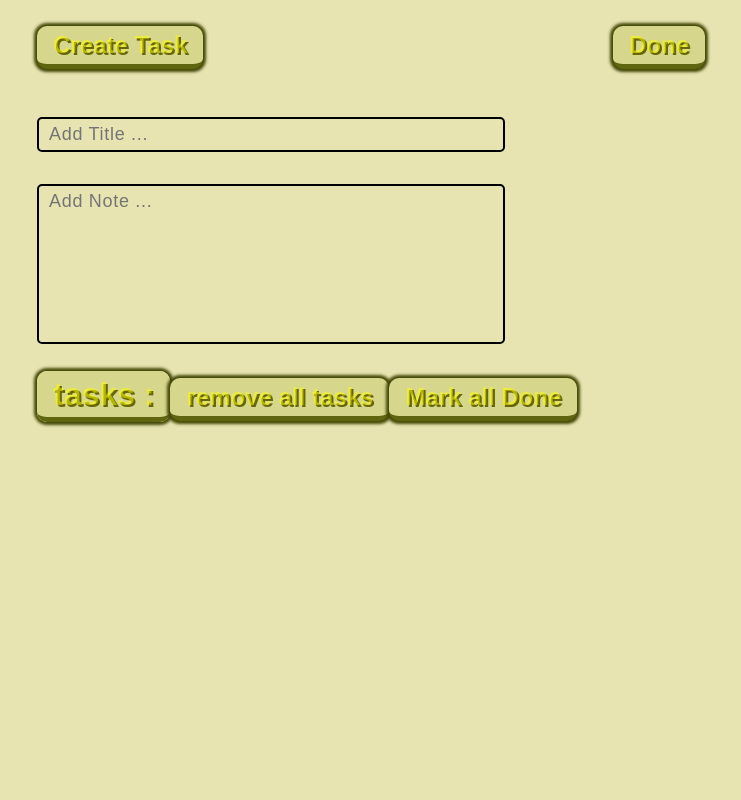
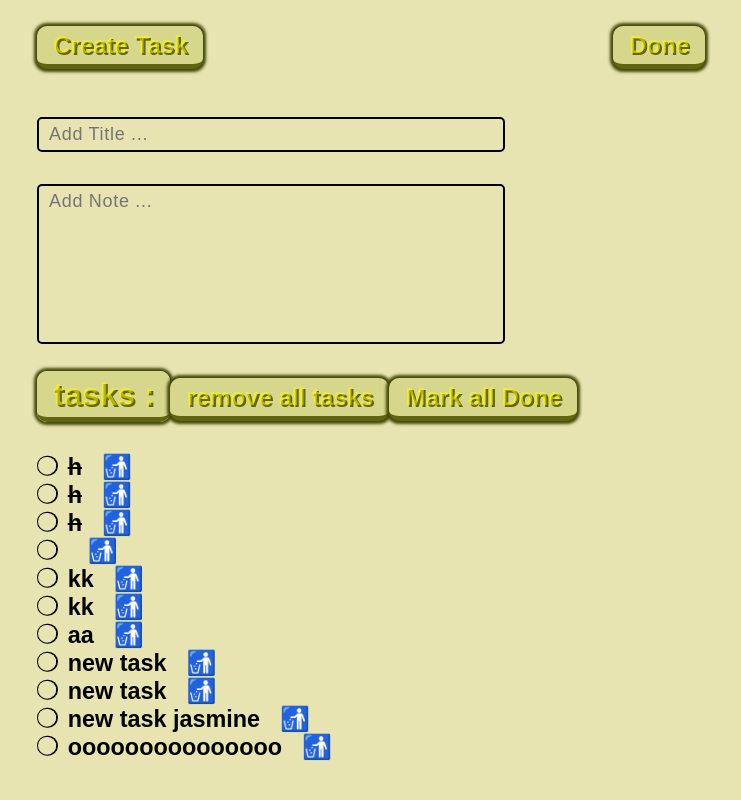
Before and after one commit to Yasaman-k/todo-app, a Vue app: page / in a window 1280 px wide. Shown: the part 206-1006 px from the top of the page, without its empty margins (269-1010 px from the left). Before the commit the page ends 800 px from the top, so only its background shows below. Built offline with nearby package versions, Linux system fonts and the light colour scheme; data requests are answered from the project's data file; a web font is replaced by a local one.

Commit message:
feat: save data in json file (creat)

```diff
--- /dev/null
+++ b/data/db.json
@@ -0,0 +1,59 @@
+{
+  "tasks": [
+    {
+      "id": 0,
+      "done": true,
+      "content": "h"
+    },
+    {
+      "id": 1,
+      "done": true,
+      "content": "h"
+    },
+    {
+      "id": 2,
+      "done": true,
+      "content": "h"
+    },
+    {
+      "id": 1665927975598,
+      "done": false,
+      "content": ""
+    },
+    {
+      "id": 1665928080456,
+      "done": false,
+      "content": "kk"
+    },
+    {
+      "id": 1665928082556,
+      "done": false,
+      "content": "kk"
+    },
+    {
+      "id": 1665928087655,
+      "done": false,
+      "content": "aa"
+    },
+    {
+      "id": 1665928109143,
+      "done": false,
+      "content": "new task"
+    },
+    {
+      "id": 1665928790722,
+      "done": false,
+      "content": "new task"
+    },
+    {
+      "id": 1665928795747,
+      "done": false,
+      "content": "new task jasmine"
+    },
+    {
+      "id": 1665928968915,
+      "done": false,
+      "content": "ooooooooooooooo"
+    }
+  ]
+}
--- a/package.json
+++ b/package.json
@@ -5,7 +5,8 @@
   "scripts": {
     "serve": "vue-cli-service serve",
     "build": "vue-cli-service build",
-    "lint": "vue-cli-service lint"
+    "lint": "vue-cli-service lint",
+    "server": "npx json-server --watch data/db.json"
   },
   "dependencies": {
     "core-js": "^3.8.3",
--- a/src/App.vue
+++ b/src/App.vue
@@ -36,14 +36,41 @@ export default {
     const newTask = ref('');
     const titleTasks = ref([]);
 
-    function saveNewTask() {
-
+    const saveNewTask = async () => {
       titleTasks.value.push({
         id: Date.now(),
         done: false,
         content: newTask.value,
       });
+      // save data
+      postData('http://localhost:3000/tasks', {
+        id: Date.now(),
+        done: false,
+        content: newTask.value,
+      })
+        .then((data) => {
+          console.log(data);
+        })
+
       newTask.value = ''; // to clearing input after submit form
+    }
+
+
+    const postData = async (url = '', data = {}) => {
+      const response = await fetch(url, {
+        method: 'POST', // *GET, POST, PUT, DELETE, etc.
+        mode: 'cors', // no-cors, *cors, same-origin
+        cache: 'no-cache', // *default, no-cache, reload, force-cache, only-if-cached
+        credentials: 'same-origin', // include, *same-origin, omit
+        headers: {
+          'Content-Type': 'application/json'
+          // 'Content-Type': 'application/x-www-form-urlencoded',
+        },
+        redirect: 'follow', // manual, *follow, error
+        referrerPolicy: 'no-referrer', // no-referrer, *no-referrer-when-downgrade, origin, origin-when-cross-origin, same-origin, strict-origin, strict-origin-when-cross-origin, unsafe-url
+        body: JSON.stringify(data)
+      })
+      return response.json()
     }
 
     // to done the task
@@ -75,7 +102,17 @@ export default {
       markAllDone,
       removeAllTasks
     }
-  }
+  },
+  mounted() {
+    fetch('http://localhost:3000/tasks')
+      .then((res) => res.json())
+      .then((data) => {
+        this.titleTasks = data
+      })
+      .catch((err) => {
+        console.log(err);
+      })
+  },
 }
 </script>
 
```
